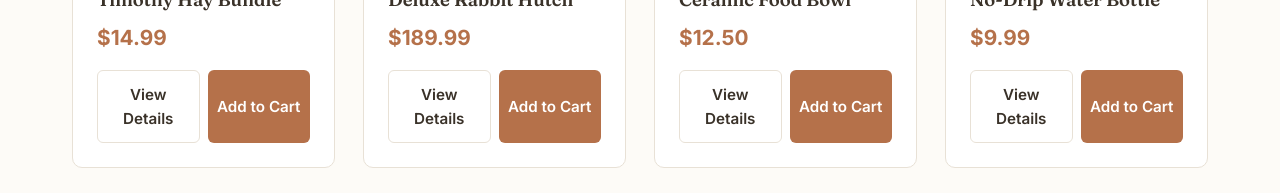
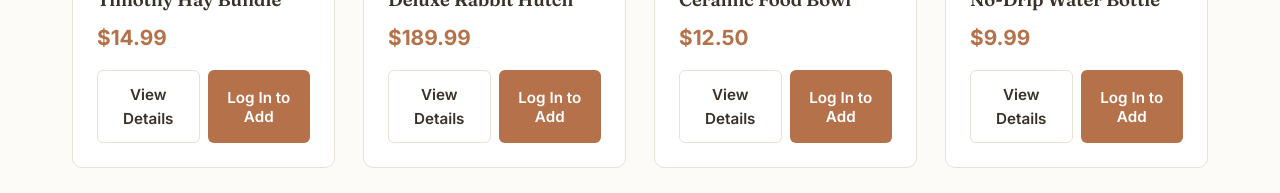
Before and after one commit to Sandy-YP-Holley/Rabbit-commerce, a React (Vite) app: page / in a window 1280 px wide. Shown: the part 705-898 px from the top of the page. Built offline with nearby package versions, Linux system fonts and the light colour scheme; grey boxes are pictures that could not be loaded.

Commit message:
Enhance ProductCard with authentication check

```diff
--- a/src/components/ProductCard.jsx
+++ b/src/components/ProductCard.jsx
@@ -1,15 +1,25 @@
 import { useState } from "react";
-import { Link } from "react-router-dom";
+import { Link, useNavigate, useLocation } from "react-router-dom";
 import { useCart } from "../context/CartContext";
+import { useAuth } from "../context/AuthContext";
 
 export default function ProductCard({ product }) {
   const { addToCart } = useCart();
+  const { user } = useAuth();
+  const navigate = useNavigate();
+  const location = useLocation();
   const [added, setAdded] = useState(false);
   const outOfStock = product.stock === 0;
   const lowStock = product.stock > 0 && product.stock <= 8;
 
   function handleAddToCart() {
     if (outOfStock) return;
+
+    if (!user) {
+      navigate("/auth?mode=login", { state: { from: location.pathname } });
+      return;
+    }
+
     addToCart(product, 1);
     setAdded(true);
     setTimeout(() => setAdded(false), 1200);
@@ -35,7 +45,7 @@ export default function ProductCard({ product }) {
             onClick={handleAddToCart}
             disabled={outOfStock}
           >
-            {outOfStock ? "Unavailable" : added ? "Added ✓" : "Add to Cart"}
+            {outOfStock ? "Unavailable" : added ? "Added ✓" : !user ? "Log In to Add" : "Add to Cart"}
           </button>
         </div>
       </div>
```
